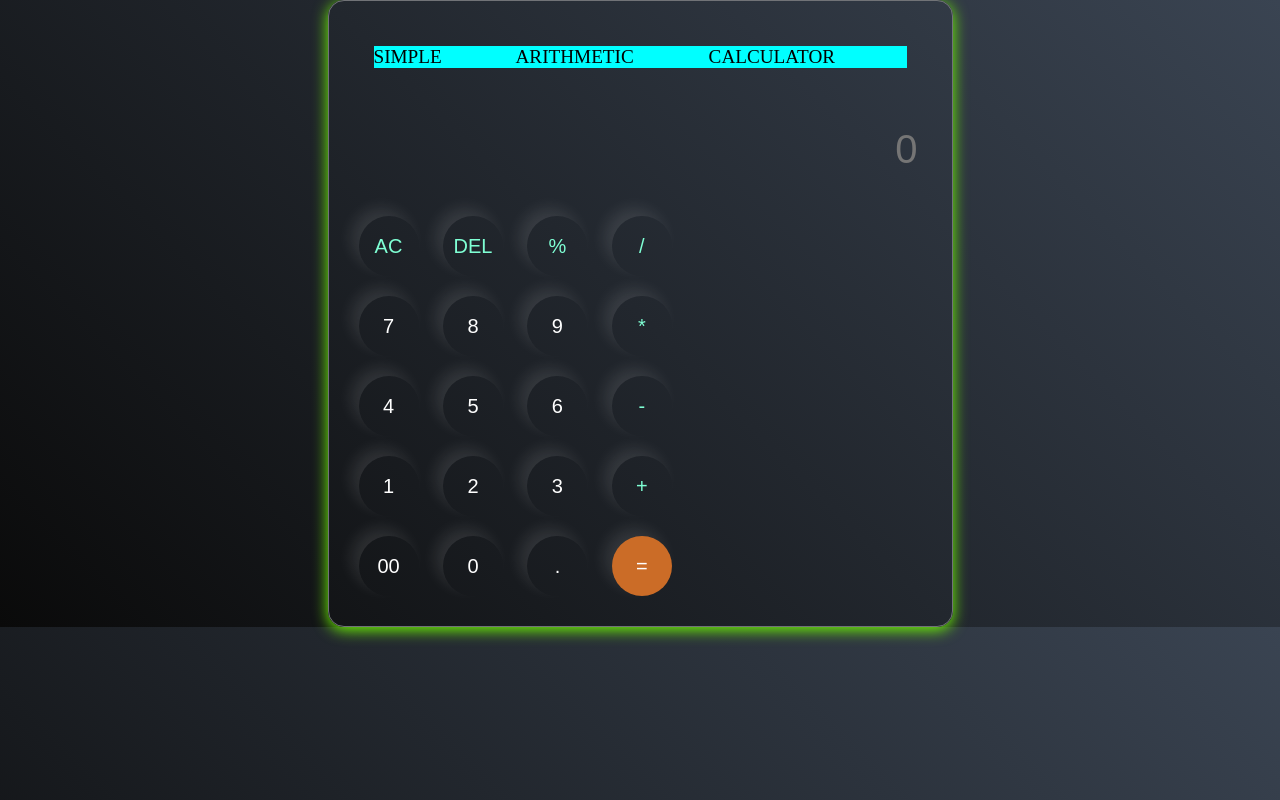
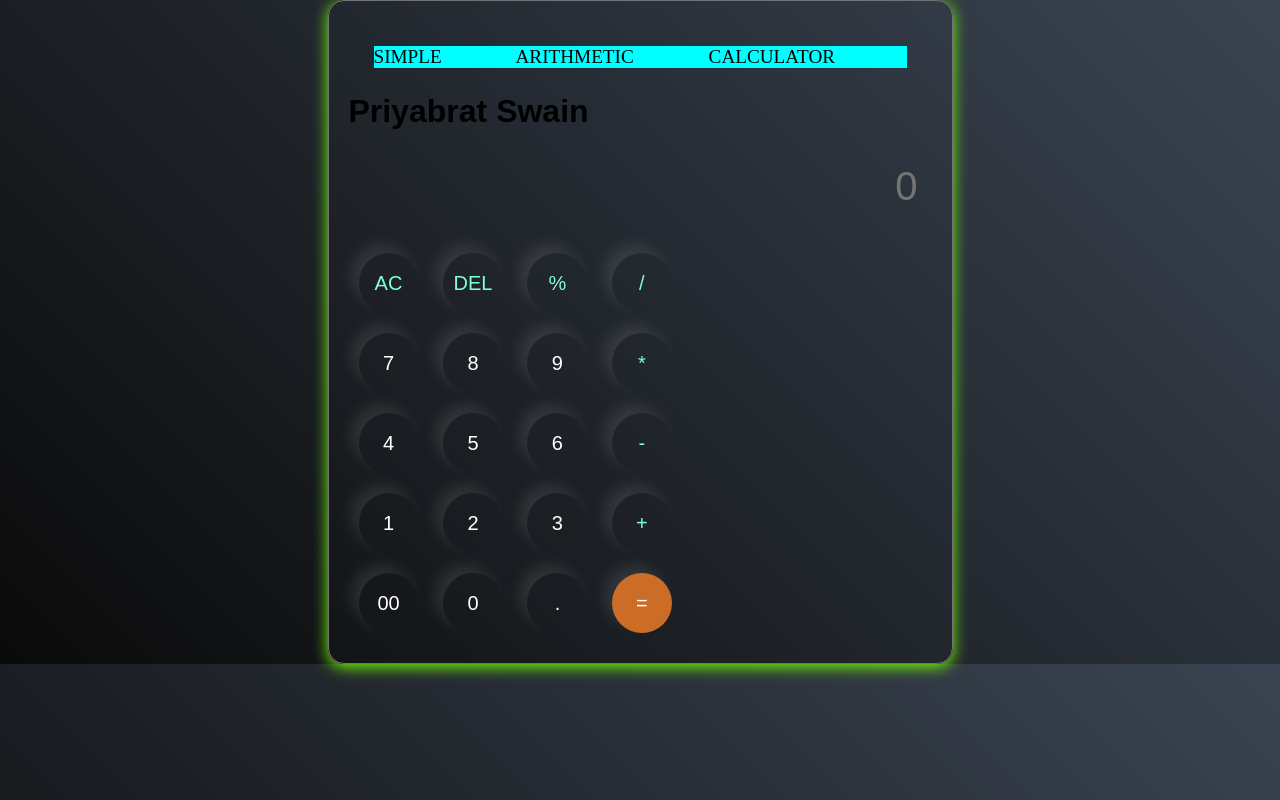
Before and after one commit to the-priyabrat/Niharpradhan-8, a plain HTML site: page index.html in a window 1280 px wide. Drawn offline with Linux system fonts and the light colour scheme.

Commit message:
commiting

```diff
--- a/index.html
+++ b/index.html
@@ -9,7 +9,7 @@
 <body>
     <div class="calculator">
         <div class="simple" style="background-color: aqua;margin: 23px;font-size: larger; font-family: 'Times New Roman', Times, serif;word-spacing: 70px;margin: 25px;">SIMPLE ARITHMETIC CALCULATOR </div>
-
+        <h1>Priyabrat Swain</h1>
         <input type="text" placeholder="0" id="inputBox">
         <div>
             <button class="operator">AC</button>
```
